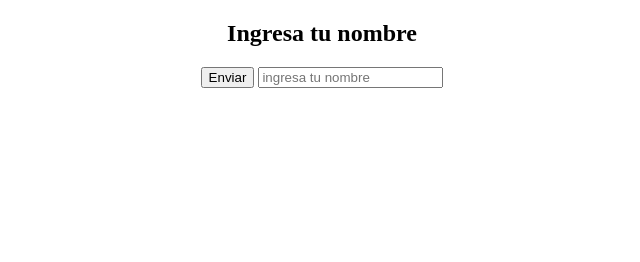
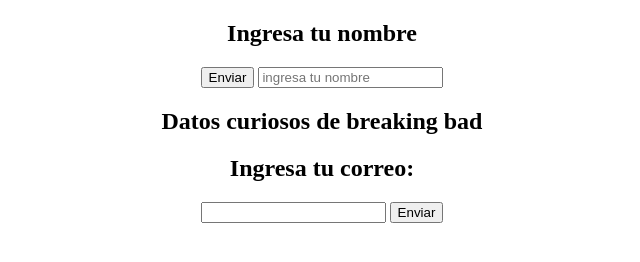
Before and after one commit to juandafez1/practicando-forkear, a plain HTML site: page index.html in a window 1280 px wide. Shown: the whole page, without its empty margins (318-958 px from the left). Drawn offline with Linux system fonts and the light colour scheme.

Commit message:
actualizacion

```diff
--- a/index.html
+++ b/index.html
@@ -17,6 +17,14 @@
 
       </div>
 
+      <h1>Datos curiosos de breaking bad</h1>
+
+      <div id="mailBox">
+            <h2>Ingresa tu correo:</h2>
+            <input type="text" id="mail">
+            <button onclick="sendMail()" id="btnMail">Enviar</button>
+        </div>
+
       <script>
 
            function getValue(){
```
